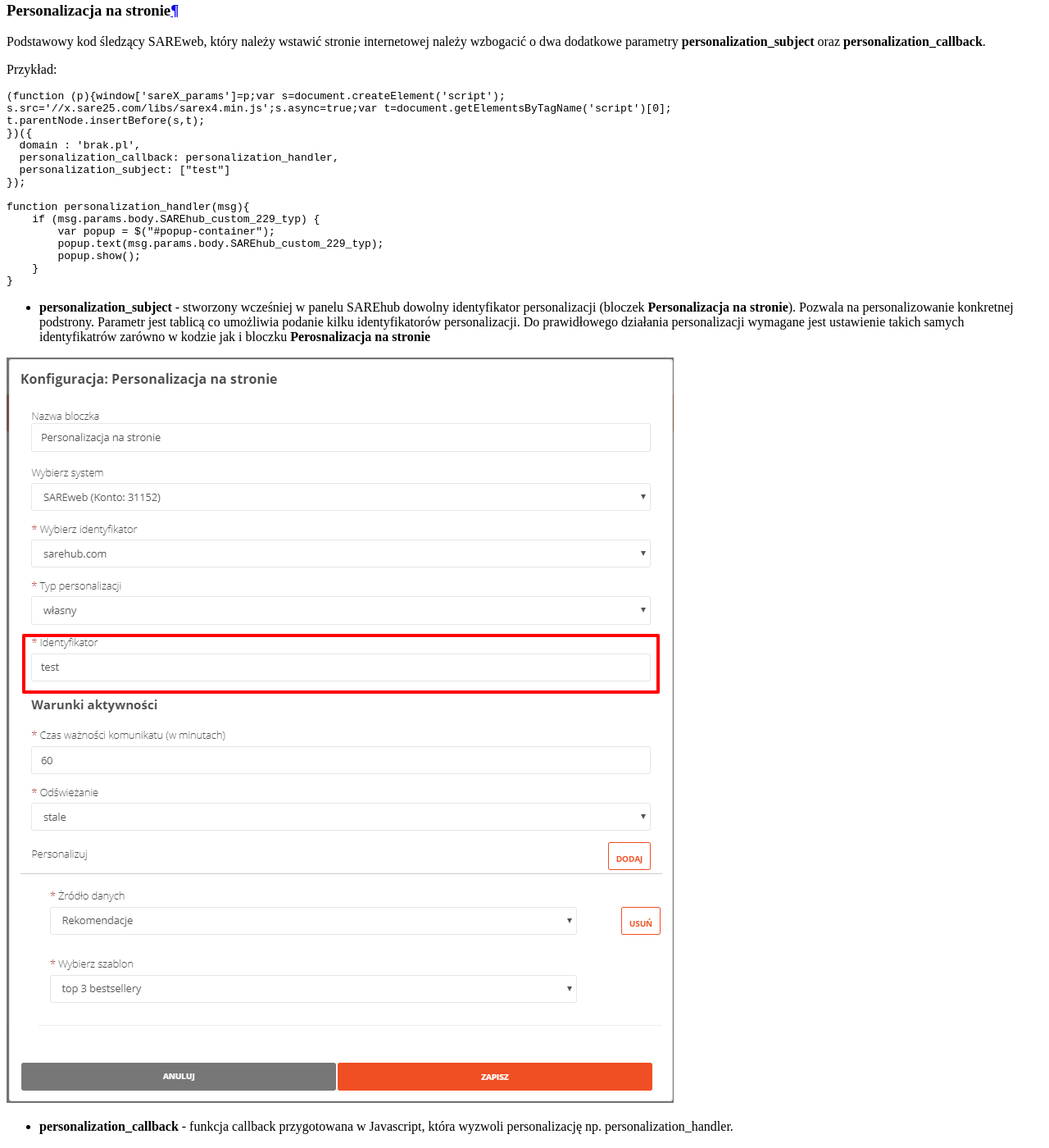
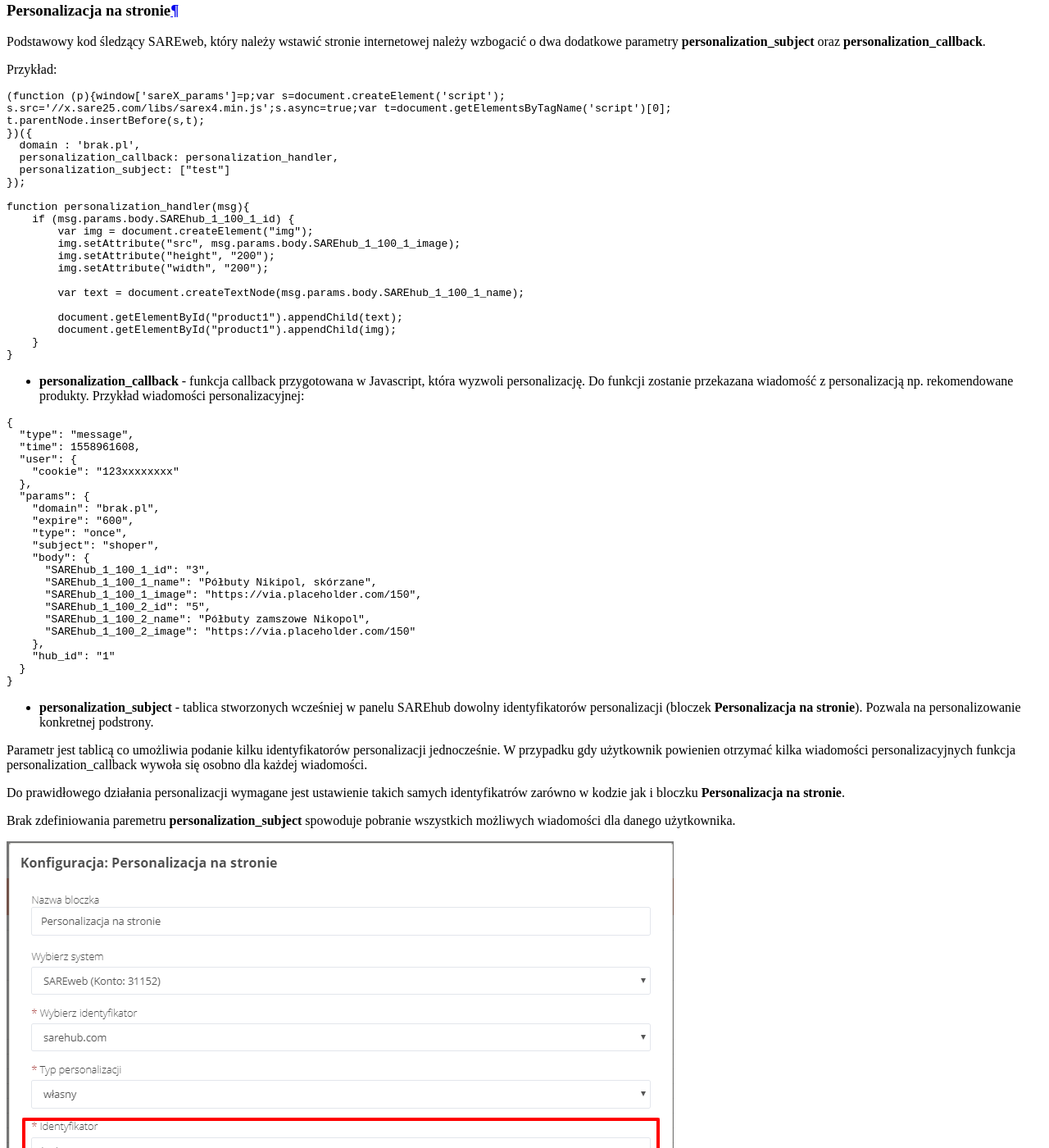
Before and after one commit to SAREhub/sareweb_docs, a Sphinx documentation site: the page built from docs/personalization.rst, in a window 1280 px wide and 1400 px high, scrolled down 546 px. Shown: the whole window at 82% size. Built offline with Sphinx 7.4.7 and the Read the Docs theme 2.0.0, drawn with Linux system fonts in a browser that asks for light colours; comment, search, counter and statistics services are not loaded.

Commit message:
personalization fix

```diff
--- a/docs/personalization.rst
+++ b/docs/personalization.rst
@@ -17,16 +17,57 @@ Przykład:
     });
 
     function personalization_handler(msg){
-        if (msg.params.body.SAREhub_custom_229_typ) {
-            var popup = $("#popup-container");
-            popup.text(msg.params.body.SAREhub_custom_229_typ);
-            popup.show();
+        if (msg.params.body.SAREhub_1_100_1_id) {
+            var img = document.createElement("img");
+            img.setAttribute("src", msg.params.body.SAREhub_1_100_1_image);
+            img.setAttribute("height", "200");
+            img.setAttribute("width", "200");
+
+            var text = document.createTextNode(msg.params.body.SAREhub_1_100_1_name);
+
+            document.getElementById("product1").appendChild(text);
+            document.getElementById("product1").appendChild(img);
         }
     }
 
 
-- **personalization_subject** - stworzony wcześniej w panelu SAREhub dowolny identyfikator personalizacji (bloczek **Personalizacja na stronie**). Pozwala na personalizowanie konkretnej podstrony. Parametr jest tablicą co umożliwia podanie kilku identyfikatorów personalizacji. Do prawidłowego działania personalizacji wymagane jest ustawienie takich samych identyfikatrów zarówno w kodzie jak i bloczku **Perosnalizacja na stronie**
+- **personalization_callback** - funkcja callback przygotowana w Javascript, która wyzwoli personalizację. Do funkcji zostanie przekazana wiadomość z personalizacją np. rekomendowane produkty. Przykład wiadomości personalizacyjnej:
+
+.. code-block:: javascript
+
+    {
+      "type": "message",
+      "time": 1558961608,
+      "user": {
+        "cookie": "123xxxxxxxx"
+      },
+      "params": {
+        "domain": "brak.pl",
+        "expire": "600",
+        "type": "once",
+        "subject": "shoper",
+        "body": {
+          "SAREhub_1_100_1_id": "3",
+          "SAREhub_1_100_1_name": "Półbuty Nikipol, skórzane",
+          "SAREhub_1_100_1_image": "https://via.placeholder.com/150",
+          "SAREhub_1_100_2_id": "5",
+          "SAREhub_1_100_2_name": "Półbuty zamszowe Nikopol",
+          "SAREhub_1_100_2_image": "https://via.placeholder.com/150"
+        },
+        "hub_id": "1"
+      }
+    }
+
+- **personalization_subject** - tablica stworzonych wcześniej w panelu SAREhub dowolny identyfikatorów personalizacji (bloczek **Personalizacja na stronie**). Pozwala na personalizowanie konkretnej podstrony.
+
+
+Parametr jest tablicą co umożliwia podanie kilku identyfikatorów personalizacji jednocześnie. W przypadku gdy użytkownik powienien otrzymać kilka wiadomości personalizacyjnych funkcja personalization_callback wywoła się osobno dla każdej wiadomości.
+
+
+Do prawidłowego działania personalizacji wymagane jest ustawienie takich samych identyfikatrów zarówno w kodzie jak i bloczku **Personalizacja na stronie**.
+
+
+Brak zdefiniowania paremetru **personalization_subject** spowoduje pobranie wszystkich możliwych wiadomości dla danego użytkownika.
+
 
 .. image:: _static/personalizcja.png
-
-- **personalization_callback** - funkcja callback przygotowana w Javascript, która wyzwoli personalizację np. personalization_handler.
```
